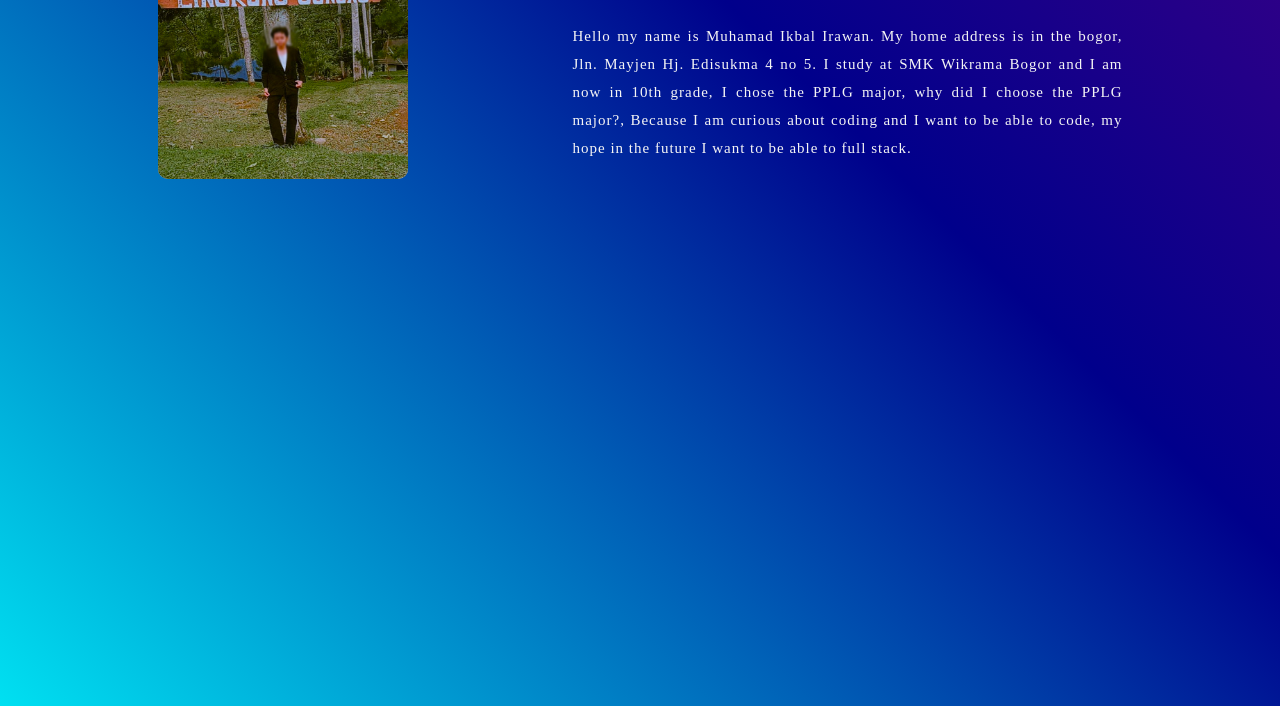
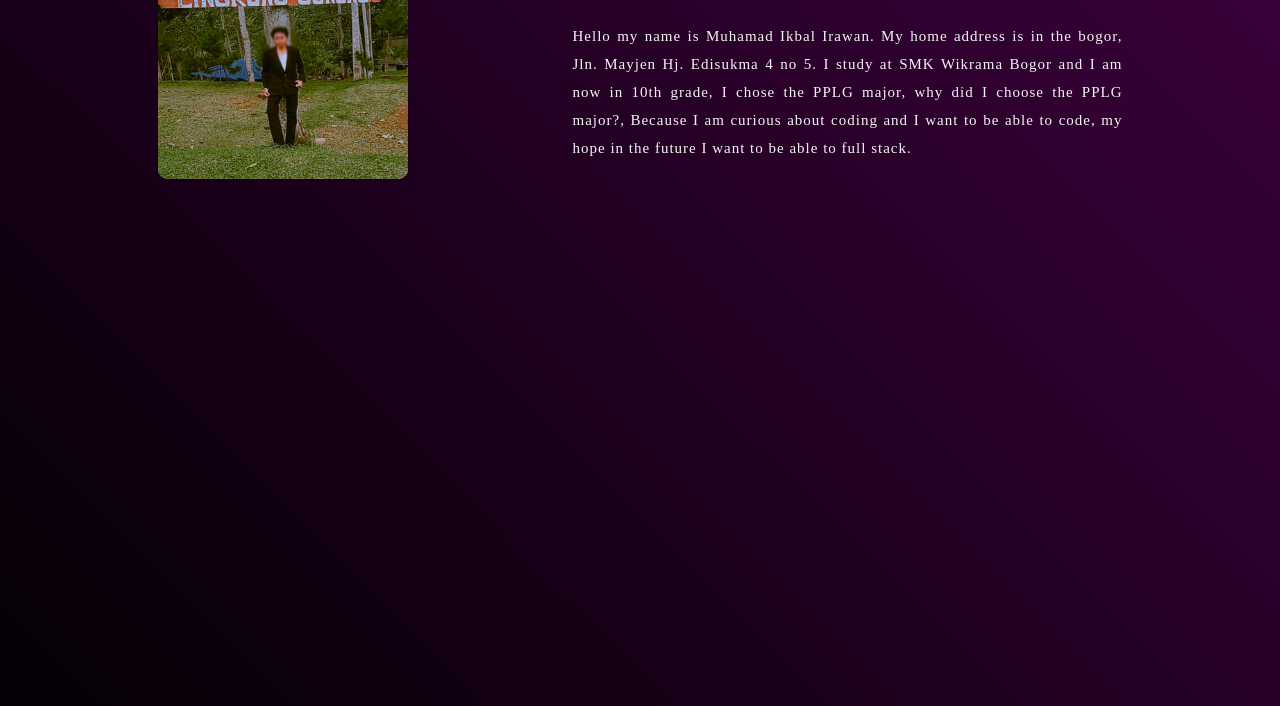
Before and after one commit to ikbalirawan/xyvierchn, a plain HTML site: page index.html in a window 1280 px wide. Shown: the part 930-1636 px from the top of the page. Drawn offline with Linux system fonts and the light colour scheme.

Commit message:
update webikbal

```diff
--- a/style.css
+++ b/style.css
@@ -203,7 +203,7 @@ section
 }
 
 .back {
-  background-image: linear-gradient(45deg, blue, purple, darkblue, cyan,  darkblue, purple, blue);
+  background-image: linear-gradient(45deg, purple, black, purple);
   background-size: 300% 300%;
   animation: color 3s ease-in-out infinite;
 }
```
